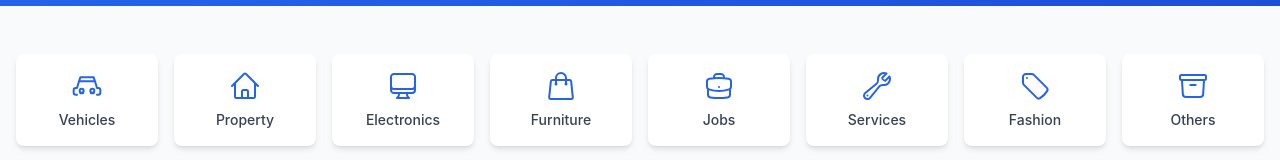
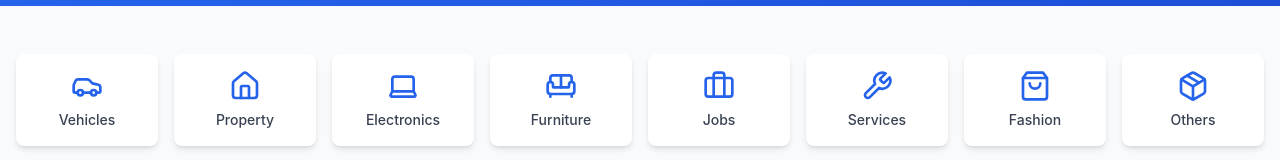
Before and after one commit to RagPrice/vincy-ads, a React (Vite) app: page / in a window 1280 px wide. Shown: the part 238-398 px from the top of the page. Built offline with nearby package versions, Linux system fonts and the light colour scheme.

Commit message:
Switch to Lucide icons for categories with proper car icon

```diff
--- a/package.json
+++ b/package.json
@@ -14,6 +14,7 @@
     "@tailwindcss/forms": "^0.5.9",
     "@tanstack/react-query": "^5.62.0",
     "autoprefixer": "^10.4.20",
+    "lucide-react": "^0.462.0",
     "postcss": "^8.4.49",
     "react": "^18.3.1",
     "react-dom": "^18.3.1",
--- a/src/components/icons/CarIcon.tsx
+++ /dev/null
@@ -1,22 +0,0 @@
-import { SVGProps } from 'react';
-
-const CarIcon = (props: SVGProps<SVGSVGElement>) => (
-  <svg
-    xmlns="http://www.w3.org/2000/svg"
-    fill="none"
-    viewBox="0 0 24 24"
-    strokeWidth={1.5}
-    stroke="currentColor"
-    {...props}
-  >
-    <path
-      strokeLinecap="round"
-      strokeLinejoin="round"
-      d="M6 8.5h12l1.5 5h1a1.5 1.5 0 0 1 1.5 1.5v2a1.5 1.5 0 0 1-1.5 1.5h-1M6 8.5L4.5 13.5h-1A1.5 1.5 0 0 0 2 15v2a1.5 1.5 0 0 0 1.5 1.5h1M6 8.5l1-3h10l1 3M7 17.5h2M15 17.5h2"
-    />
-    <circle cx="8" cy="15.5" r="1.5" strokeLinecap="round" strokeLinejoin="round" />
-    <circle cx="16" cy="15.5" r="1.5" strokeLinecap="round" strokeLinejoin="round" />
-  </svg>
-);
-
-export default CarIcon;
--- a/src/pages/Home.tsx
+++ b/src/pages/Home.tsx
@@ -4,25 +4,25 @@ import { incrementViews } from '../utils/storage';
 import { Listing, CATEGORIES } from '../types';
 import { getFeaturedListings, getHotDeals } from '../utils/storage';
 import {
-  HomeIcon,
-  ComputerDesktopIcon,
-  ShoppingBagIcon,
-  BriefcaseIcon,
-  WrenchIcon,
-  TagIcon,
-  ArchiveBoxIcon,
-} from '@heroicons/react/24/outline';
-import CarIcon from '../components/icons/CarIcon';
+  Car,
+  Home as HomeIcon,
+  Laptop,
+  Sofa,
+  Briefcase,
+  Wrench,
+  ShoppingBag,
+  Package
+} from 'lucide-react';
 
 const CATEGORY_ICONS = {
-  'vehicles': CarIcon,
+  'vehicles': Car,
   'property': HomeIcon,
-  'electronics': ComputerDesktopIcon,
-  'furniture': ShoppingBagIcon,
-  'jobs': BriefcaseIcon,
-  'services': WrenchIcon,
-  'fashion': TagIcon,
-  'others': ArchiveBoxIcon
+  'electronics': Laptop,
+  'furniture': Sofa,
+  'jobs': Briefcase,
+  'services': Wrench,
+  'fashion': ShoppingBag,
+  'others': Package
 };
 
 const mockFeatured = [
```
Also changed, not shown: 1 other file (tests, documents, lock files or other folders).
